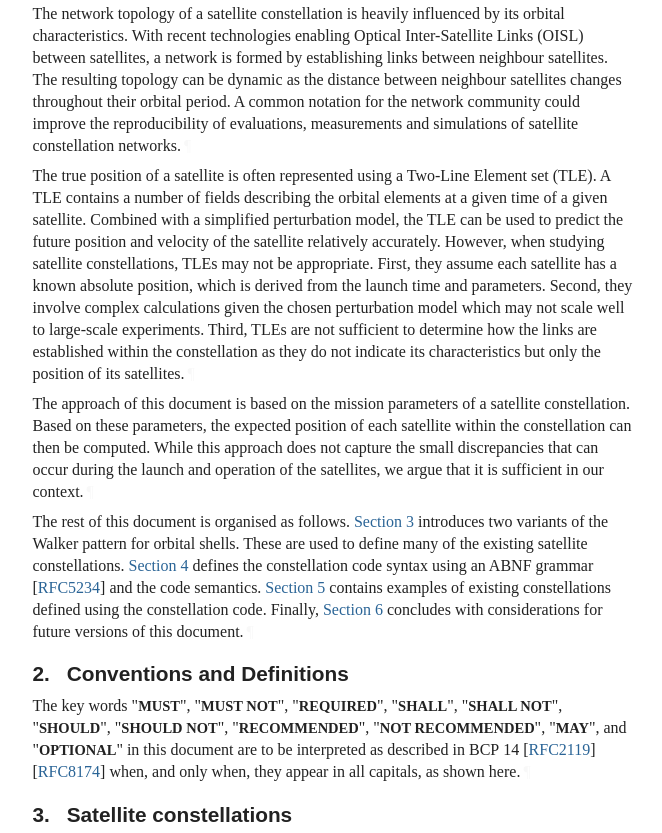
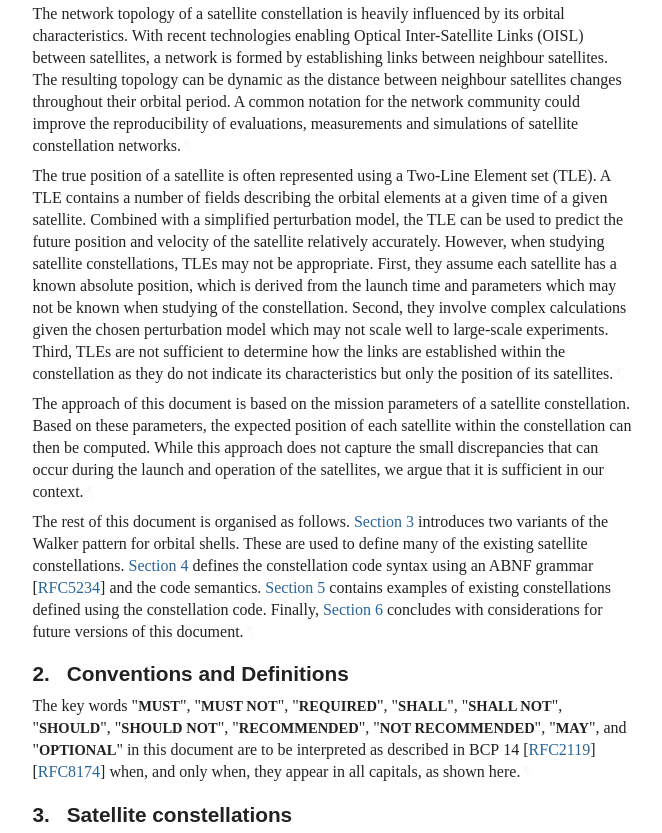
Before and after one commit to mpiraux/draft-piraux-space-constellation-code, a plain HTML site: page draft-piraux-space-constellation-code.html in a window 1280 px wide. Shown: the part 986-1819 px from the top of the page, without its empty margins (92-754 px from the left). Drawn offline with Linux system fonts and the light colour scheme; a web font is replaced by a local one.

Commit message:
Script updating gh-pages from 58e5279. [ci skip]

```diff
--- a/draft-piraux-space-constellation-code.html
+++ b/draft-piraux-space-constellation-code.html
@@ -1208,7 +1208,7 @@ In addition, this document may serve as an introduction to satellite constellati
 <a href="#section-1" class="section-number selfRef">1. </a><a href="#name-introduction" class="section-name selfRef">Introduction</a>
       </h2>
 <p id="section-1-1">The network topology of a satellite constellation is heavily influenced by its orbital characteristics. With recent technologies enabling Optical Inter-Satellite Links (OISL) between satellites, a network is formed by establishing links between neighbour satellites. The resulting topology can be dynamic as the distance between neighbour satellites changes throughout their orbital period. A common notation for the network community could improve the reproducibility of evaluations, measurements and simulations of satellite constellation networks.<a href="#section-1-1" class="pilcrow">¶</a></p>
-<p id="section-1-2">The true position of a satellite is often represented using a Two-Line Element set (TLE). A TLE contains a number of fields describing the orbital elements at a given time of a given satellite. Combined with a simplified perturbation model, the TLE can be used to predict the future position and velocity of the satellite relatively accurately. However, when studying satellite constellations, TLEs may not be appropriate. First, they assume each satellite has a known absolute position, which is derived from the launch time and parameters. Second, they involve complex calculations given the chosen perturbation model which may not scale well to large-scale experiments. Third, TLEs are not sufficient to determine how the links are established within the constellation as they do not indicate its characteristics but only the position of its satellites.<a href="#section-1-2" class="pilcrow">¶</a></p>
+<p id="section-1-2">The true position of a satellite is often represented using a Two-Line Element set (TLE). A TLE contains a number of fields describing the orbital elements at a given time of a given satellite. Combined with a simplified perturbation model, the TLE can be used to predict the future position and velocity of the satellite relatively accurately. However, when studying satellite constellations, TLEs may not be appropriate. First, they assume each satellite has a known absolute position, which is derived from the launch time and parameters which may not be known when studying of the constellation. Second, they involve complex calculations given the chosen perturbation model which may not scale well to large-scale experiments. Third, TLEs are not sufficient to determine how the links are established within the constellation as they do not indicate its characteristics but only the position of its satellites.<a href="#section-1-2" class="pilcrow">¶</a></p>
 <p id="section-1-3">The approach of this document is based on the mission parameters of a satellite constellation. Based on these parameters, the expected position of each satellite within the constellation can then be computed. While this approach does not capture the small discrepancies that can occur during the launch and operation of the satellites, we argue that it is sufficient in our context.<a href="#section-1-3" class="pilcrow">¶</a></p>
 <p id="section-1-4">The rest of this document is organised as follows.
 <a href="#satellite-constellations" class="auto internal xref">Section 3</a> introduces two variants of the Walker pattern for orbital shells. These are used to define many of the existing satellite constellations. <a href="#constellation-code" class="auto internal xref">Section 4</a> defines the constellation code syntax using an ABNF grammar <span>[<a href="#RFC5234" class="cite xref">RFC5234</a>]</span> and the code semantics. <a href="#examples-of-constellations-codes" class="auto internal xref">Section 5</a> contains examples of existing constellations defined using the constellation code. Finally, <a href="#considerations" class="auto internal xref">Section 6</a> concludes with considerations for future versions of this document.<a href="#section-1-4" class="pilcrow">¶</a></p>
```
Also changed, not shown: draft-piraux-space-constellation-code.txt.
